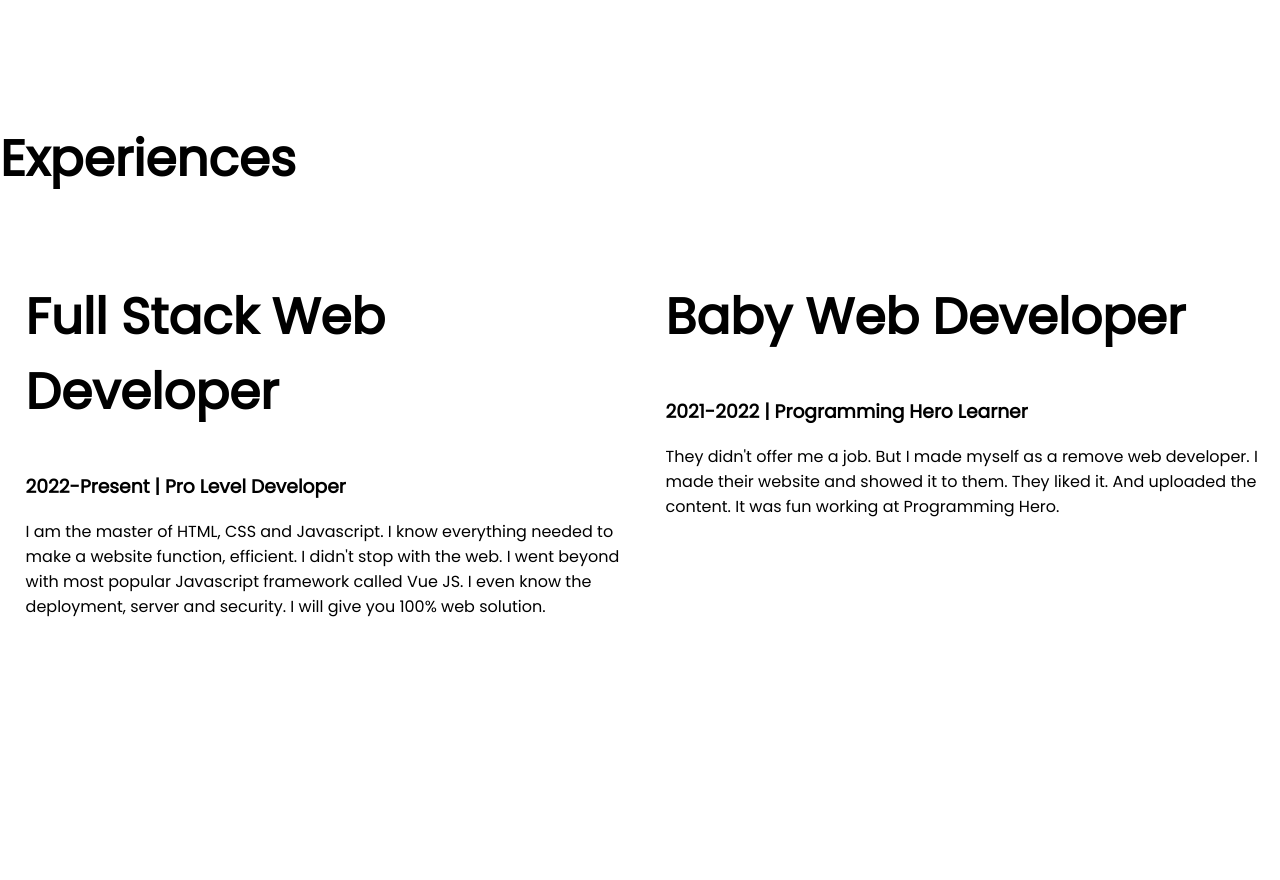
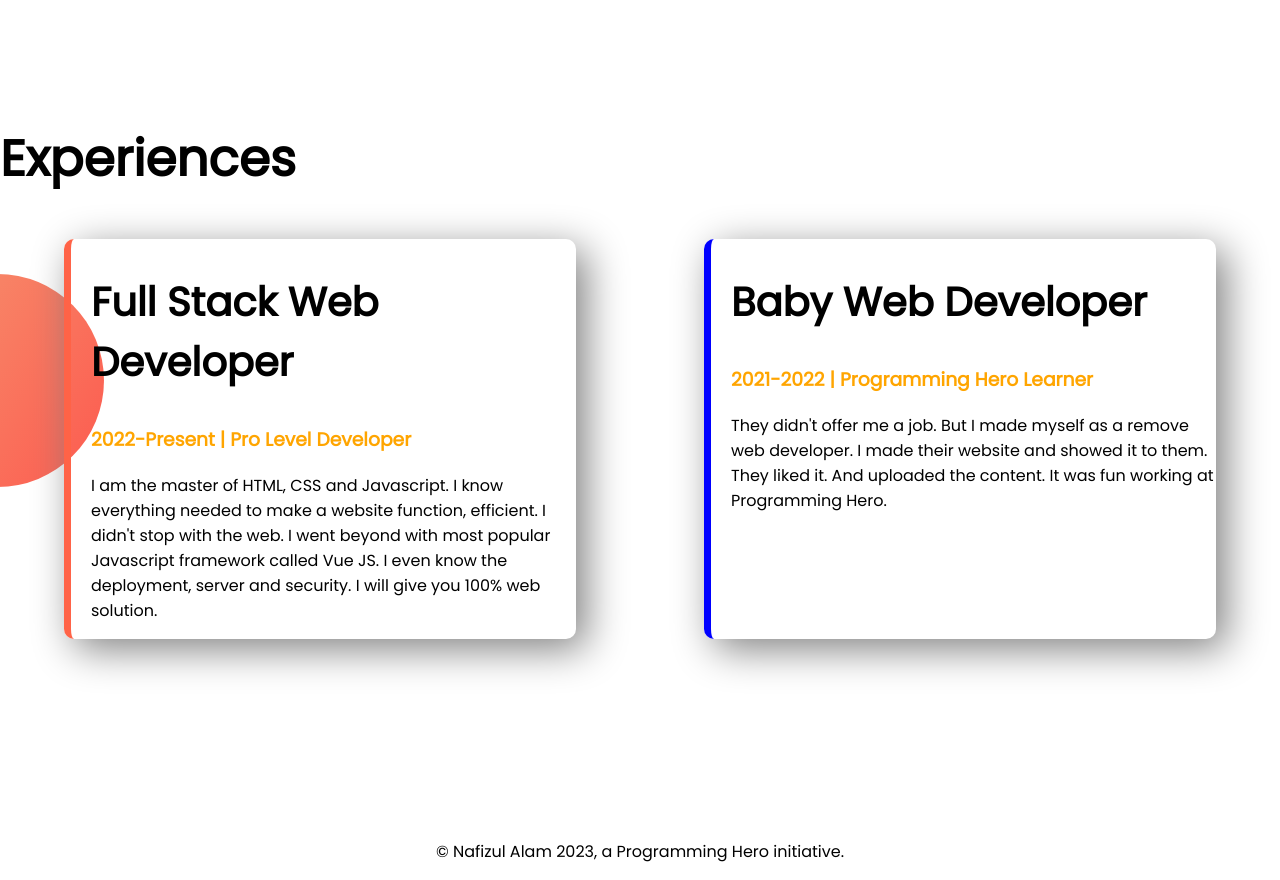
Before and after one commit to shoaibnafiz/developer-portfolio, a plain HTML site: page index.html in a window 1280 px wide. Shown: the part 1120-2000 px from the top of the page. Before the commit the page ends 1955 px from the top, so only its background shows below. Drawn offline with Linux system fonts and the light colour scheme.

Commit message:
Done almost

```diff
--- a/index.html
+++ b/index.html
@@ -14,7 +14,7 @@
     <section class="top-banner flexible-container">
         <div class="half-width">
             <h1>Welcome To</h1>
-            <h1><span id="color-orange">Nafizul Alam</span> World</h1>
+            <h1><span class="color-orange">Nafizul Alam</span> World</h1>
             <h3>Build Climber and Train Stopper</h3>
             <p>You might saw me jumping, climbing building and stopping trains. But nobody pays me a dime for that work. That's why I am learning and mastering web development. I will not stop until I become the Web Development Hero.</p>
             <a class="link-button" target="_blank" href="https://www.linkedin.com/in/nafizul-alam-668269261/">HIRE ME</a>
@@ -37,17 +37,20 @@
     <section class="experience-area">
         <h1>Experiences</h1>
         <div class="flexible-container">
-            <div class="half-width">
-                <h1>Full Stack Web Developer</h1>
-                <h3>2022-Present | Pro Level Developer</h3>
+            <div id="full-stack-developer" class="experience-item">
+                <h2>Full Stack Web Developer</h2>
+                <h3 class="color-orange">2022-Present | Pro Level Developer</h3>
                 <p>I am the master of HTML, CSS and Javascript. I know everything needed to make a website function, efficient. I didn't stop with the web. I went beyond with most popular Javascript framework called Vue JS. I even know the deployment, server and security. I will give you 100% web solution.</p>
             </div>
-            <div class="half-width">
-                <h1>Baby Web Developer</h1>
-                <h3>2021-2022 | Programming Hero Learner</h3>
+            <div id="baby-developer" class="experience-item">
+                <h2>Baby Web Developer</h2>
+                <h3 class="color-orange">2021-2022 | Programming Hero Learner</h3>
                 <p>They didn't offer me a job. But I made myself as a remove web developer. I made their website and showed it to them. They liked it. And uploaded the content. It was fun working at Programming Hero.</p>
             </div>
         </div>
     </section>
 </body>
+<footer>
+    <p>© Nafizul Alam 2023, a Programming Hero initiative.</p>
+</footer>
 </html>
--- a/style.css
+++ b/style.css
@@ -5,7 +5,10 @@
 h1{
     font-size: 50px;
 }
-#color-orange{
+h2{
+    font-size: 40px;
+}
+.color-orange{
     color: orange;
 }
 .flexible-container{
@@ -39,3 +42,24 @@
     background-repeat: no-repeat;
     background-position: right;
 }
+.experience-area{
+    background-image: url(images/exp-bg.png);
+    background-repeat: no-repeat;
+    background-position: left;
+}
+.experience-item{
+    margin: 0 5%;
+    width: 40%;
+    padding-left: 20px;
+    box-shadow: 10px 10px 40px gray;
+    border-radius: 10px;
+}
+#full-stack-developer{
+    border-left: 7px solid tomato;
+}
+#baby-developer{
+    border-left: 7px solid blue;
+}
+footer{
+    text-align: center;
+}
```
